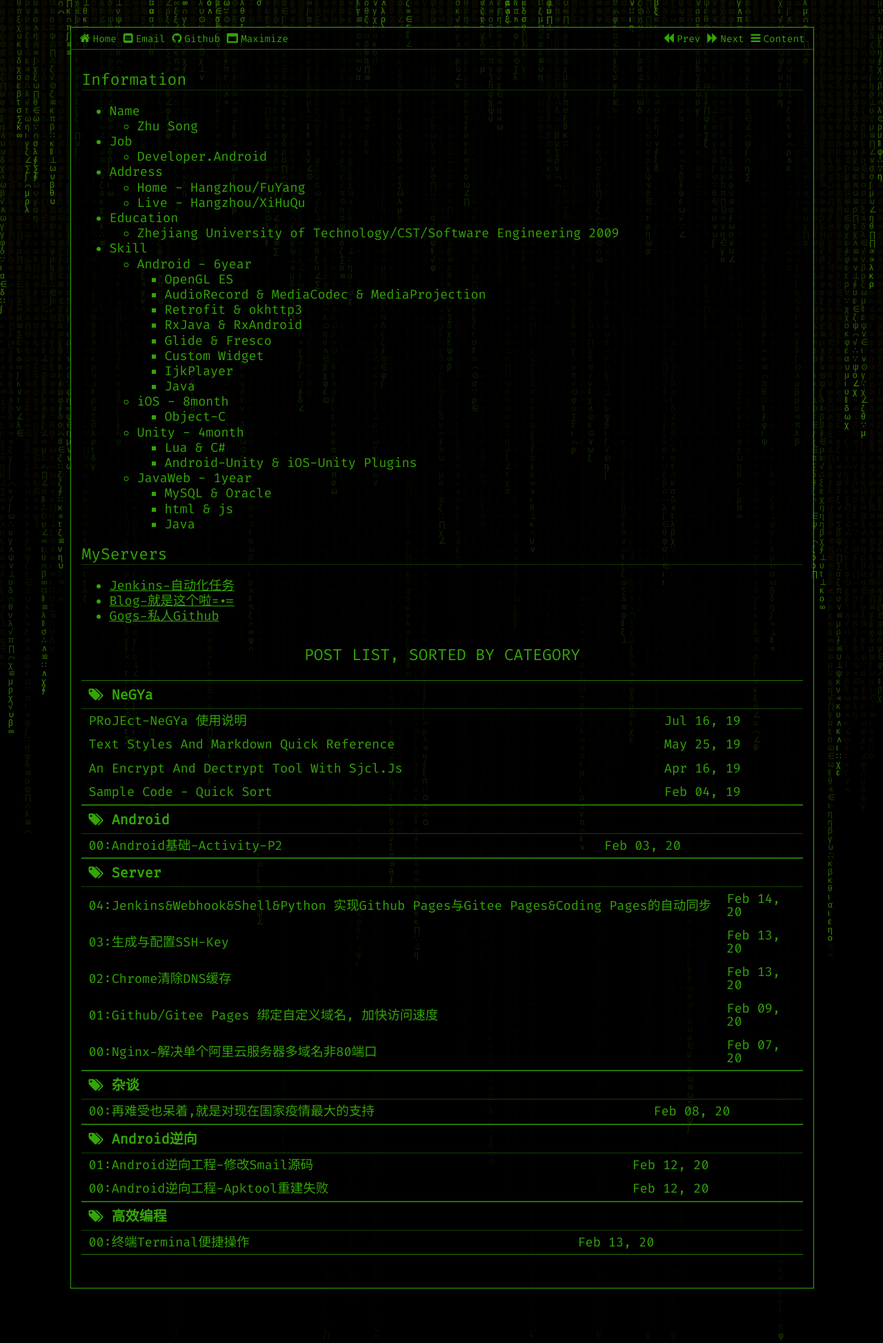
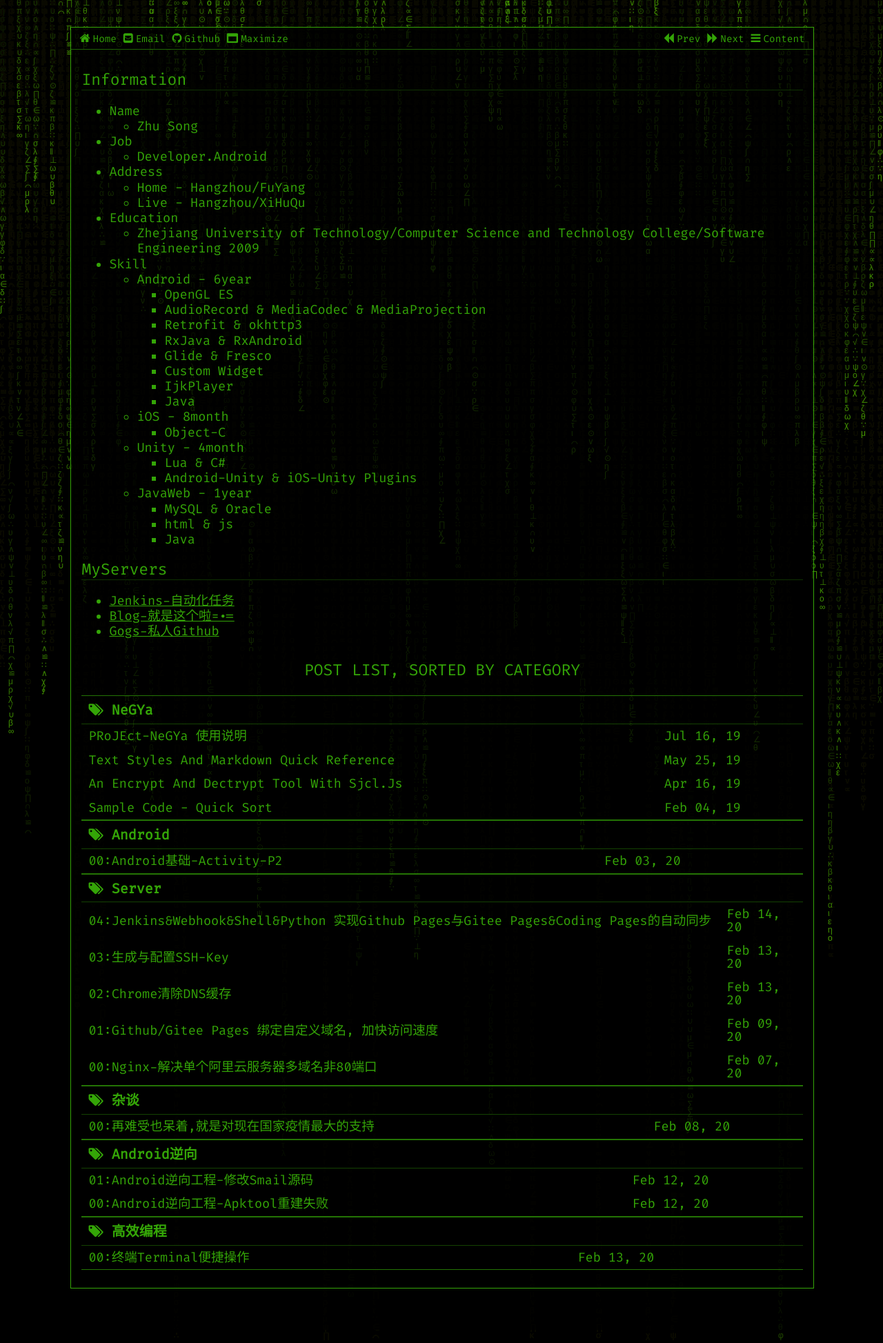
Before and after one commit to zhusonger/www.lasong.com.cn, a Jekyll site: the page built from pages/index.md, in a window 1280 px wide. Shown: the whole page at 69% size. Built offline with Jekyll 4.4.1, drawn with Linux system fonts in a browser that asks for light colours.

Commit message:
Computer Science and Technology College

```diff
--- a/pages/index.md
+++ b/pages/index.md
@@ -21,7 +21,7 @@ permalink: /
 	* Home - Hangzhou/FuYang
 	* Live - Hangzhou/XiHuQu
 * Education
-	* Zhejiang University of Technology/CST/Software Engineering 2009
+	* Zhejiang University of Technology/Computer Science and Technology College/Software Engineering 2009
 * Skill
 	* Android - 6year
 		* OpenGL ES
```
